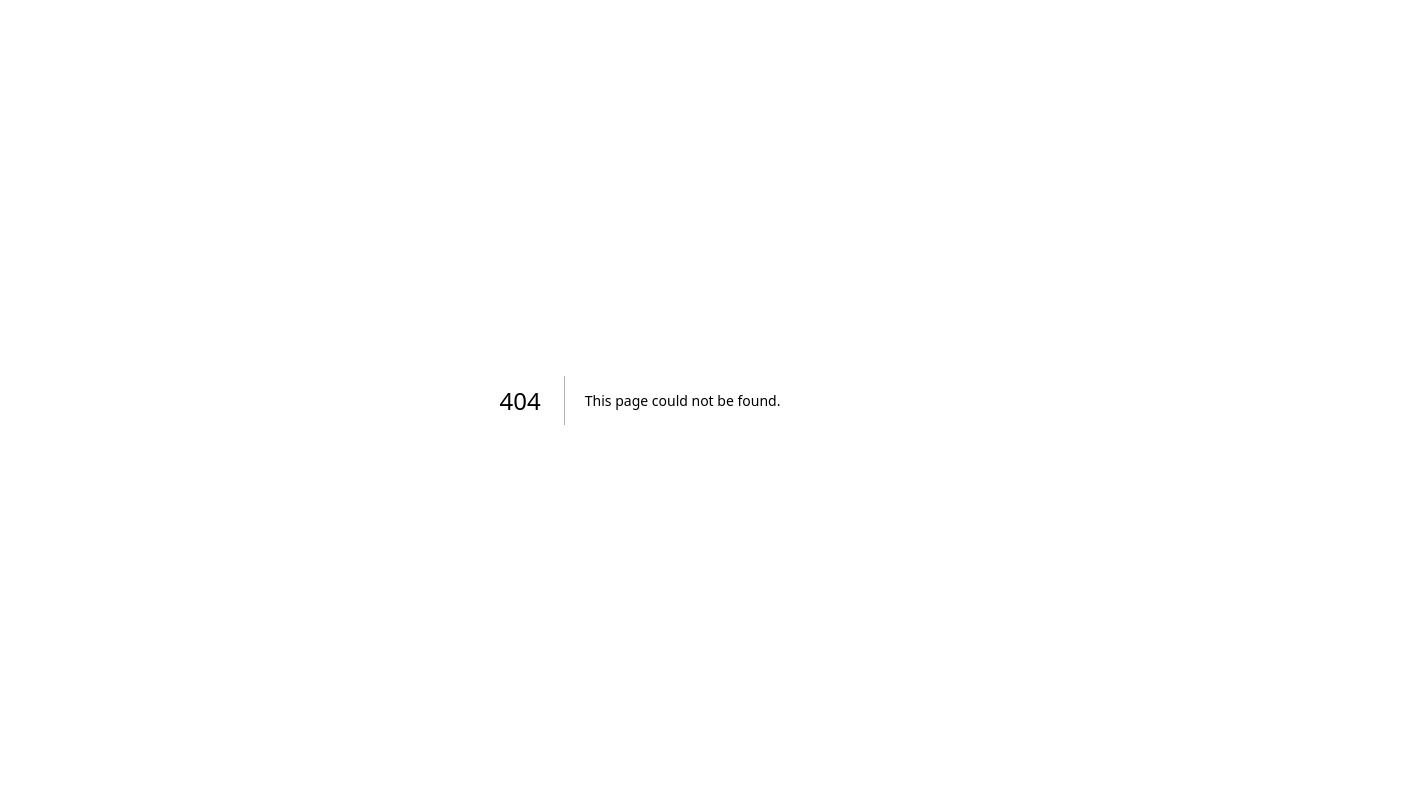
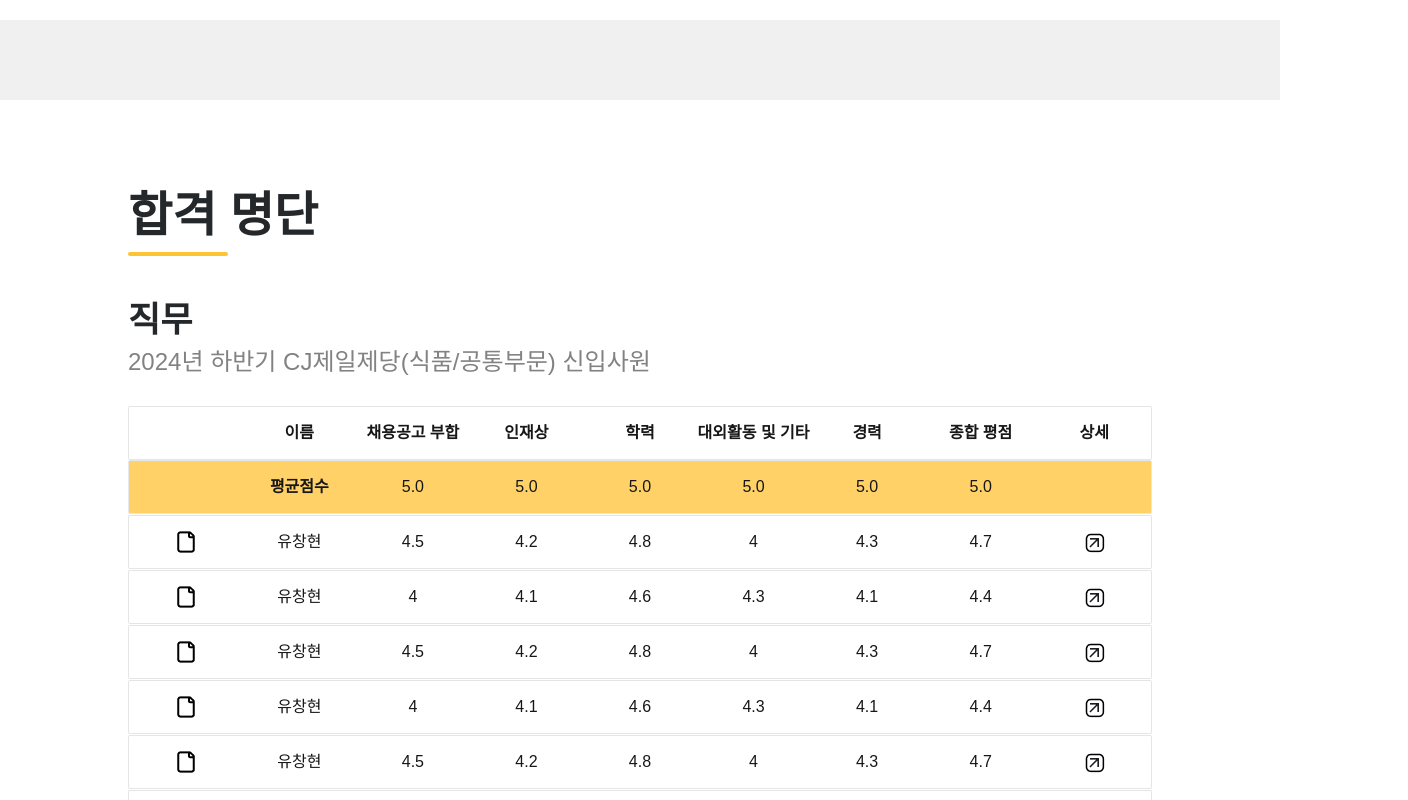
Before and after one commit to Aivle08/big-project-front, a Next.js app: page /passer in a window 1280 px wide. Before the commit this address had no page. Shown: the top 800 px of the page, 1408 px wide, since content can reach past the window. Built offline with nearby package versions, Linux system fonts and the light colour scheme.

Commit message:
FEAT: add passer_page ing

```diff
--- /dev/null
+++ b/app/passer/page.tsx
@@ -0,0 +1,244 @@
+import React from 'react';
+import Image from 'next/image';
+import {
+  MainContainer,
+  SectionHeader,
+  SectionLine,
+  SectionTitle,
+  TextBox,
+  TableContainer,
+  TableHeader,
+  AverageRow,
+  ApplicantRow,
+  ImageCell,
+  FooterLine,
+  BoldCell,
+  Cell,
+  SmallTitle,
+  SmallContent,
+} from './styles/pageStyled';
+
+export default function Home() {
+    // 지원자 데이터
+    type Applicant = {
+        name: string; // 이름
+        jobFit: number; // 채용공고 부합
+        idealCandidate: number; // 인재상
+        education: number; // 학력
+        extracurricular: number; // 대외활동 및 기타
+        experience: number; // 경력
+        overallScore: number; // 종합 평점
+    };
+
+    // 지원자 목록 생성성
+    const renderApplicantRows = (applicants: Applicant[]) => {
+        return applicants.map((applicant, idx) => (
+            <ApplicantRow key={idx}>
+                <ImageCell>
+                    <button>
+                        <Image
+                            src="/paper.png"
+                            alt="Resume Link"
+                            layout="intrinsic"
+                            width={24}
+                            height={24}
+                            className="object-cover"
+                        />
+                    </button>
+                </ImageCell>
+                <Cell>{applicant.name}</Cell>
+                <Cell>{applicant.jobFit}</Cell>
+                <Cell>{applicant.idealCandidate}</Cell>
+                <Cell>{applicant.education}</Cell>
+                <Cell>{applicant.extracurricular}</Cell>
+                <Cell>{applicant.experience}</Cell>
+                <Cell>{applicant.overallScore}</Cell>
+                <ImageCell>
+                    <button>
+                        <Image
+                            src="/details_icon.png"
+                            alt="Details"
+                            layout="intrinsic"
+                            width={27}
+                            height={27}
+                            className="object-cover"
+                        />
+                    </button>
+                </ImageCell>
+            </ApplicantRow>
+        ));
+    };
+
+    // 임시 데이터
+    const mockApplicants: Applicant[] = [
+        {
+            name: '유창현',
+            jobFit: 4.5,
+            idealCandidate: 4.2,
+            education: 4.8,
+            extracurricular: 4.0,
+            experience: 4.3,
+            overallScore: 4.7,
+        },
+        {
+            name: '유창현',
+            jobFit: 4.0,
+            idealCandidate: 4.1,
+            education: 4.6,
+            extracurricular: 4.3,
+            experience: 4.1,
+            overallScore: 4.4,
+        },
+        {
+            name: '유창현',
+            jobFit: 4.5,
+            idealCandidate: 4.2,
+            education: 4.8,
+            extracurricular: 4.0,
+            experience: 4.3,
+            overallScore: 4.7,
+        },
+        {
+            name: '유창현',
+            jobFit: 4.0,
+            idealCandidate: 4.1,
+            education: 4.6,
+            extracurricular: 4.3,
+            experience: 4.1,
+            overallScore: 4.4,
+        },
+        {
+            name: '유창현',
+            jobFit: 4.5,
+            idealCandidate: 4.2,
+            education: 4.8,
+            extracurricular: 4.0,
+            experience: 4.3,
+            overallScore: 4.7,
+        },
+        {
+            name: '유창현',
+            jobFit: 4.0,
+            idealCandidate: 4.1,
+            education: 4.6,
+            extracurricular: 4.3,
+            experience: 4.1,
+            overallScore: 4.4,
+        },
+        {
+            name: '유창현',
+            jobFit: 4.5,
+            idealCandidate: 4.2,
+            education: 4.8,
+            extracurricular: 4.0,
+            experience: 4.3,
+            overallScore: 4.7,
+        },
+        {
+            name: '유창현',
+            jobFit: 4.0,
+            idealCandidate: 4.1,
+            education: 4.6,
+            extracurricular: 4.3,
+            experience: 4.1,
+            overallScore: 4.4,
+        },
+        {
+            name: '유창현',
+            jobFit: 4.5,
+            idealCandidate: 4.2,
+            education: 4.8,
+            extracurricular: 4.0,
+            experience: 4.3,
+            overallScore: 4.7,
+        },
+        {
+            name: '유창현',
+            jobFit: 4.0,
+            idealCandidate: 4.1,
+            education: 4.6,
+            extracurricular: 4.3,
+            experience: 4.1,
+            overallScore: 4.4,
+        },
+    ];
+
+    return (
+        <>
+            {/* Navbar 자리 */}
+            <div
+                style={{
+                  display: 'flex',
+                  justifyContent: 'center',
+                  alignItems: 'center',
+                  maxWidth: '100%',
+                  minHeight: '80px',
+                  marginTop: '20px',
+                  backgroundColor: '#f0f0f0',
+                }}
+            ></div>
+
+            <MainContainer>
+                {/* 섹션 제목 */}
+                <SectionHeader className="mt-[10vh]">
+                    <SectionTitle>합격 명단</SectionTitle>
+                    <SectionLine />
+                </SectionHeader>
+
+                <TextBox>
+                    <SmallTitle>
+                        직무
+                    </SmallTitle>
+                    <SmallContent>
+                        2024년 하반기 CJ제일제당(식품/공통부문) 신입사원
+                    </SmallContent>
+                </TextBox>
+
+                <div className="relative">
+                    {/* 테이블 */}
+                    <TableContainer>
+                        {/* 헤더 */}
+                        <TableHeader>
+                            <BoldCell></BoldCell>
+                            <BoldCell>이름</BoldCell>
+                            <BoldCell>채용공고 부합</BoldCell>
+                            <BoldCell>인재상</BoldCell>
+                            <BoldCell>학력</BoldCell>
+                            <BoldCell>대외활동 및 기타</BoldCell>
+                            <BoldCell>경력</BoldCell>
+                            <BoldCell>종합 평점</BoldCell>
+                            <BoldCell>상세</BoldCell>
+                        </TableHeader>
+
+                        {/* 평균 점수 행 */}
+                        <AverageRow>
+                            <Cell></Cell>
+                            <BoldCell>평균점수</BoldCell>
+                            <Cell>5.0</Cell>
+                            <Cell>5.0</Cell>
+                            <Cell>5.0</Cell>
+                            <Cell>5.0</Cell>
+                            <Cell>5.0</Cell>
+                            <Cell>5.0</Cell>
+                            <Cell></Cell>
+                        </AverageRow>
+
+                        {/* 지원자 행 */}
+                        {renderApplicantRows(mockApplicants)}
+                    </TableContainer>
+                </div>
+
+                {/* 하단 라인 */}
+                <FooterLine />
+            </MainContainer>
+
+            {/* Footer 자리 */}
+            <footer className="flex flex-col justify-center items-center w-full bg-gray-300 py-4">
+                <div className="w-[192px] h-[102px] flex flex-col justify-center items-center gap-[32px]">
+                    <div className="w-full h-full border border-gray-500 flex items-center justify-center">
+                    </div>
+                </div>
+            </footer>
+        </>
+    );
+}
--- /dev/null
+++ b/app/passer/styles/pageStyled.ts
@@ -0,0 +1,142 @@
+import tw from 'tailwind-styled-components';
+
+// 본 단락
+export const MainContainer = tw.div`
+  flex
+  flex-col
+  relative
+  justify-center
+  w-full
+  ml-[10vw]
+  mr-[10vw]
+`;
+
+// 단락 제목
+export const SectionHeader = tw.div`
+  flex
+  flex-col
+  mt-[770px]
+`;
+
+export const SectionTitle = tw.div`
+  w-[250px]
+  h-[72px]
+  font-bold
+  text-[48px]
+  leading-[72px]
+  text-[#25282B]
+`;
+
+export const SectionLine = tw.div`
+  w-[100px]
+  h-[4px]
+  bg-[#FDC435]
+  rounded-[2px]
+`;
+
+// 텍스트 박스
+export const TextBox = tw.div`
+    flex
+    flex-col
+    mt-[5vh]
+    mb-[2vh]
+`;
+
+// 작은 제목(직무)
+export const SmallTitle = tw.div`
+    font-semibold
+    text-[35px]
+    leading-[48px]
+    text-[#25282B]
+`;
+
+// 작은 내용
+export const SmallContent = tw.div`
+    font-normal
+    text-[24px]
+    leading-[150%]
+    text-[#828282]
+`;
+
+// 테이블 컨테이너
+export const TableContainer = tw.div`
+  relative
+  w-[80vw]
+  h-[60vh]
+  overflow-auto
+`;
+
+// 테이블 헤더
+export const TableHeader = tw.div`
+  grid
+  grid-cols-9
+  items-center
+  w-full
+  h-[54px]
+  bg-white
+  border
+  border-[rgba(0,0,0,0.1)]
+  rounded-[2px]
+  mt-[10px]
+  sticky
+  top-0
+  z-10
+`;
+
+// 평균 점수 행
+export const AverageRow = tw.div`
+  grid
+  grid-cols-9
+  items-center
+  w-full
+  h-[54px]
+  bg-[#FFD167]
+  border
+  border-[rgba(255, 209, 103, 0.44)]
+  rounded-[2px]
+  sticky
+  top-[54px]
+  z-10
+`;
+
+// 지원자 행
+export const ApplicantRow = tw.div`
+  grid
+  grid-cols-9
+  items-center
+  w-full
+  h-[54px]
+  bg-white
+  border
+  border-[rgba(0,0,0,0.1)]
+  rounded-[2px]
+  mt-[1px]
+`;
+
+// 일반 셀
+export const Cell = tw.span`
+    text-center
+`;
+
+// 볼드 셀
+export const BoldCell = tw.span`
+    text-center
+    font-bold
+`;
+
+// 이미지 셀
+export const ImageCell = tw.span`
+  flex
+  items-center
+  justify-center
+`;
+
+// 하단 라인
+export const FooterLine = tw.div`
+  left-[11.63%]
+  right-[11.21%]
+  top-[73.53%]
+  bottom-[26.47%]
+  border
+  border-[#CED4DA]
+`;
```
Also changed, not shown: public/details_icon.png (added), public/paper.png (added).
